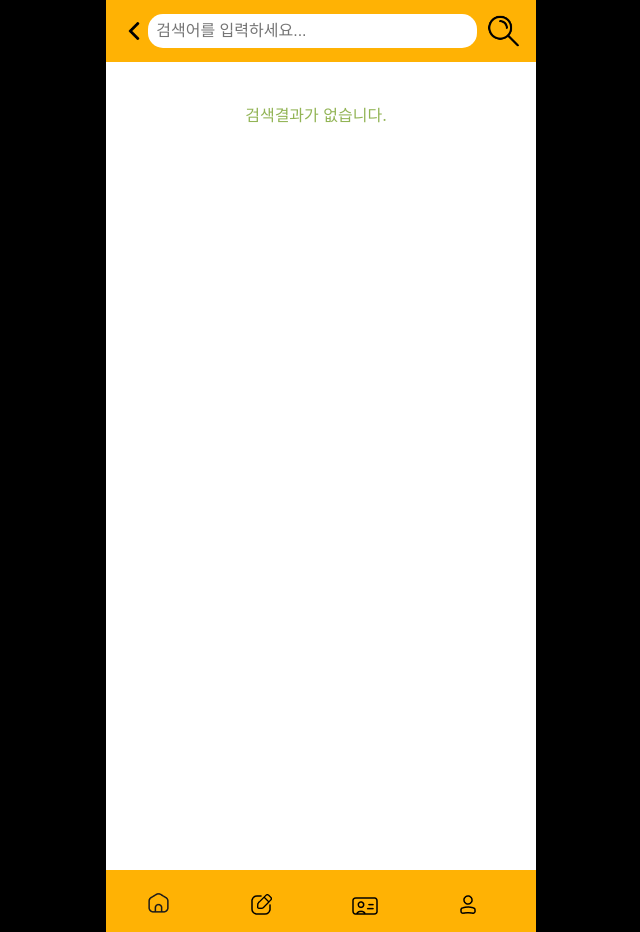
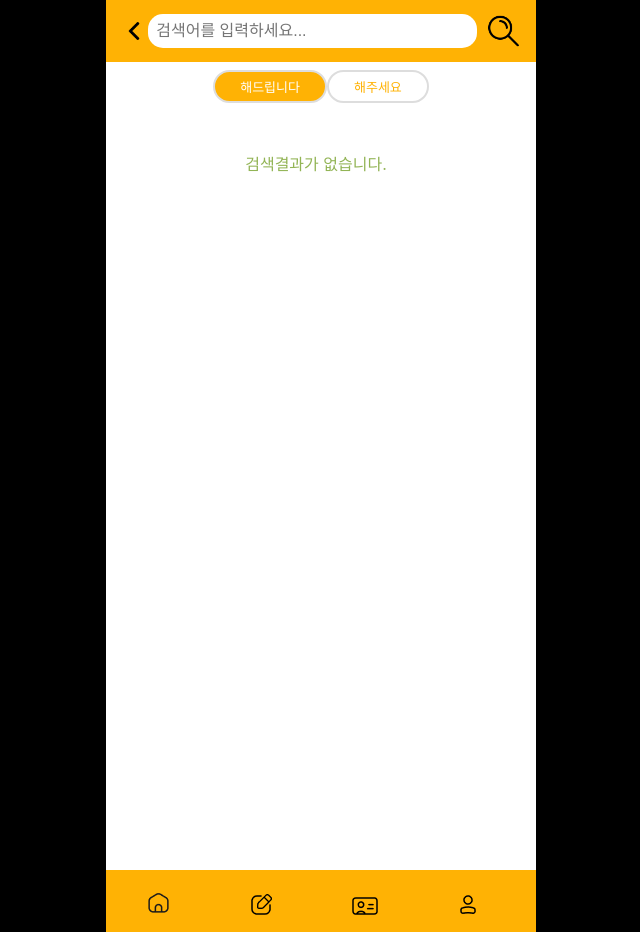
Before and after one commit to 2024-DUKS/duks_FE, a React (Create React App) app in the folder duks_fe/: page /categsearch in a window 1280 px wide. Shown: the whole page, without its empty margins (319-959 px from the left). Built offline with nearby package versions, Linux system fonts and the light colour scheme.

Commit message:
검색기능수정(카테고리화)+뒤로가기

```diff
--- a/duks_fe/src/pages/CategSearch.js
+++ b/duks_fe/src/pages/CategSearch.js
@@ -23,12 +23,18 @@ const CategSearch = () => {
     //return savedSearchInput ? JSON.parse(savedSearchInput) : [];
   });
 
+  const [selectedType, setSelectedType] = useState(() => {
+    // sessionStorage에서 선택한 타입 불러오기 (없으면 기본값 'offer')
+    const savedSelectedType = sessionStorage.getItem('selectedType');
+    return savedSelectedType || 'offer';
+  });
+
   // 페이지가 로드될 때 검색어가 있으면 자동으로 검색 실행
   useEffect(() => {
     if (searchInput.length >= 2) {
       handleSearch();
     }
-  }, [searchQuery]);
+  }, [searchQuery, selectedType]);
 
 
   // 검색 아이콘 클릭 시 게시물 가져오기
@@ -39,7 +45,7 @@ const CategSearch = () => {
     }; // 검색어가 두 글자 이상일 때만 요청
 
     try {
-      const response = await axios.get(`http://localhost:5000/api/posts/category/인문학 계열/search?keyword=${searchInput}`, {
+      const response = await axios.get(`http://localhost:5000/api/posts/search/category/인문학 계열/${selectedType}?keyword=${searchInput}`, {
         headers: {
           'Content-Type': `application/json`,
         },
@@ -50,6 +56,7 @@ const CategSearch = () => {
       //추가
       sessionStorage.setItem('posts', JSON.stringify(response.data)); // 검색 결과를 sessionStorage에 저장
       sessionStorage.setItem('searchInput', searchInput); // 현재 검색어를 sessionStorage에 저장
+      sessionStorage.setItem('selectedType', selectedType); // 선택한 타입을 sessionStorage에 저장
     } catch (error) {
       console.error("게시물 데이터를 가져오는 중 오류 발생:", error);
     }
@@ -124,6 +131,21 @@ const CategSearch = () => {
             </I.SearchContainer>
           </I.TopBox>
 
+          <I.ButtonContainer>
+            <I.TypeButton
+              selected={selectedType === 'offer'}
+              onClick={() => setSelectedType('offer')}
+            >
+              해드립니다
+            </I.TypeButton>
+            <I.TypeButton
+              selected={selectedType === 'request'}
+              onClick={() => setSelectedType('request')}
+            >
+              해주세요
+            </I.TypeButton>
+          </I.ButtonContainer>
+
           <I.PostListBox>
             {posts.length>0 ? (
               posts.map(post => (
--- a/duks_fe/src/pages/HumanPage.js
+++ b/duks_fe/src/pages/HumanPage.js
@@ -59,6 +59,7 @@ const HumanPage = () => {
   useEffect(() => {
     sessionStorage.removeItem('posts'); // 'posts' 항목 초기화
     sessionStorage.removeItem('searchInput'); // 'searchInput' 항목 초기화
+    sessionStorage.removeItem('selectedType');
   }, []);  // 빈 배열을 넣으면 컴포넌트가 처음 로드될 때 한 번만 실행
 
 
--- a/duks_fe/src/pages/Main.js
+++ b/duks_fe/src/pages/Main.js
@@ -24,6 +24,7 @@ function Main() {
   useEffect(() => {
     sessionStorage.removeItem('posts'); // 'posts' 항목 초기화
     sessionStorage.removeItem('searchInput'); // 'searchInput' 항목 초기화
+    sessionStorage.removeItem('selectedType');
   }, []);  // 빈 배열을 넣으면 컴포넌트가 처음 로드될 때 한 번만 실행
 
   const [posts, setPosts] = useState([]); // 빈 배열로 초기화
--- a/duks_fe/src/pages/Search.js
+++ b/duks_fe/src/pages/Search.js
@@ -5,7 +5,7 @@ import * as I from '../styles/SearchStyle'; // 스타일을 I로 가져옴
 import searchIconImage from '../img/searchIcon.png'; // 아이콘 이미지 가져오기
 import Footer from '../components/Footer'
 
-import backButton from '../img/backButton.png';//백버튼추가
+import backButton from '../img/backButton.png'; //백버튼추가
 
 const Search = () => {
   const location = useLocation();
@@ -23,12 +23,18 @@ const Search = () => {
     //return savedSearchInput ? JSON.parse(savedSearchInput) : [];
   });
 
+  const [selectedType, setSelectedType] = useState(() => {
+    // sessionStorage에서 선택한 타입 불러오기 (없으면 기본값 'offer')
+    const savedSelectedType = sessionStorage.getItem('selectedType');
+    return savedSelectedType || 'offer';
+  });
+
   // 페이지가 로드될 때 검색어가 있으면 자동으로 검색 실행
   useEffect(() => {
     if (searchInput.length >= 2) {
       handleSearch();
     }
-  }, [searchQuery]);
+  }, [searchQuery, selectedType]);
 
 
   // 검색 아이콘 클릭 시 게시물 가져오기
@@ -37,9 +43,8 @@ const Search = () => {
       alert("검색어는 두 글자 이상 입력해 주세요.");
       return;
     }; // 검색어가 두 글자 이상일 때만 요청
-
     try {
-      const response = await axios.get(`http://localhost:5000/api/posts/search?keyword=${searchInput}`, {
+      const response = await axios.get(`http://localhost:5000/api/posts/search/${selectedType}?keyword=${searchInput}`, {
         headers: {
           'Content-Type': `application/json`,
         },
@@ -50,6 +55,7 @@ const Search = () => {
       //추가
       sessionStorage.setItem('posts', JSON.stringify(response.data)); // 검색 결과를 sessionStorage에 저장
       sessionStorage.setItem('searchInput', searchInput); // 현재 검색어를 sessionStorage에 저장
+      sessionStorage.setItem('selectedType', selectedType); // 선택한 타입을 sessionStorage에 저장
     } catch (error) {
       console.error("게시물 데이터를 가져오는 중 오류 발생:", error);
     }
@@ -124,6 +130,22 @@ const Search = () => {
             </I.SearchContainer>
           </I.TopBox>
 
+          <I.ButtonContainer>
+            <I.TypeButton
+              selected={selectedType === 'offer'}
+              onClick={() => setSelectedType('offer')}
+            >
+              해드립니다
+            </I.TypeButton>
+            <I.TypeButton
+              selected={selectedType === 'request'}
+              onClick={() => setSelectedType('request')}
+            >
+              해주세요
+            </I.TypeButton>
+          </I.ButtonContainer>
+
+
           <I.PostListBox>
             {posts.length>0 ? (
               posts.map(post => (
--- a/duks_fe/src/styles/CategSearchStyle.js
+++ b/duks_fe/src/styles/CategSearchStyle.js
@@ -102,10 +102,35 @@ export const SearchIcon = styled.img`
   margin-left: 20px;
 `;
 
+// 카테고리 버튼 컨테이너
+export const ButtonContainer = styled.div`
+  //width: 90%;
+  display: flex;
+  justify-content: flex-start;
+  //margin: 10px 0;
+  margin: 8px 0 8px;
+`;
+
+// 카테고리 버튼 스타일
+export const TypeButton = styled.button`
+  background-color: ${props => props.selected ? '#FFB204' : '#ffffff'};
+  color: ${props => props.selected ? '#ffffff' : '#FFB204'};
+  border: 2px solid #ddd;
+  border-radius: 20px;
+  padding: 5px 25px;
+  cursor: pointer;
+  font-size: 13px;
+
+  &:hover {
+    background-color: #FFB204;
+    color: #ffffff;
+  }
+`;
+
 // 게시물 리스트 박스 스타일+스크롤 추가
 export const PostListBox = styled.div`
   width: 95%;
-  height: 86%;
+  height: 79%;
   //max-height: 560px; /* 화면에 보이는 최대 높이를 설정 */
   display: flex;
   flex-direction: column;
--- a/duks_fe/src/styles/SearchStyle.js
+++ b/duks_fe/src/styles/SearchStyle.js
@@ -94,10 +94,35 @@ export const SearchIcon = styled.img`
   margin-left: 20px;
 `;
 
+// 카테고리 버튼 컨테이너
+export const ButtonContainer = styled.div`
+  //width: 90%;
+  display: flex;
+  justify-content: flex-start;
+  //margin: 10px 0;
+  margin: 8px 0 8px;
+`;
+
+// 카테고리 버튼 스타일
+export const TypeButton = styled.button`
+  background-color: ${props => props.selected ? '#FFB204' : '#ffffff'};
+  color: ${props => props.selected ? '#ffffff' : '#FFB204'};
+  border: 2px solid #ddd;
+  border-radius: 20px;
+  padding: 5px 25px;
+  cursor: pointer;
+  font-size: 13px;
+
+  &:hover {
+    background-color: #FFB204;
+    color: #ffffff;
+  }
+`;
+
 // 게시물 리스트 박스 스타일+스크롤 추가
 export const PostListBox = styled.div`
   width: 95%;
-  height: 86%;
+  height: 79%;
   //max-height: 560px; /* 화면에 보이는 최대 높이를 설정 */
   display: flex;
   flex-direction: column;
```
